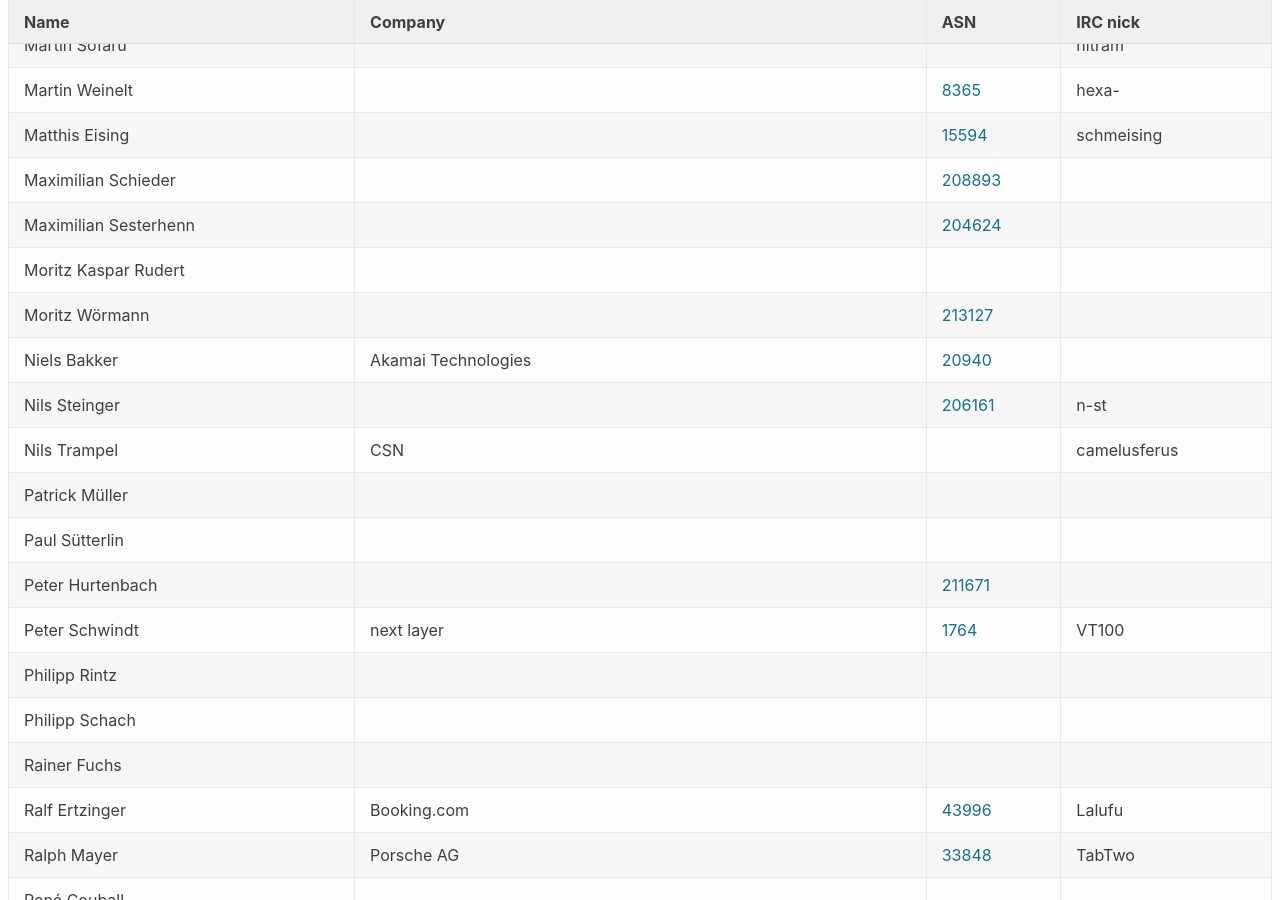
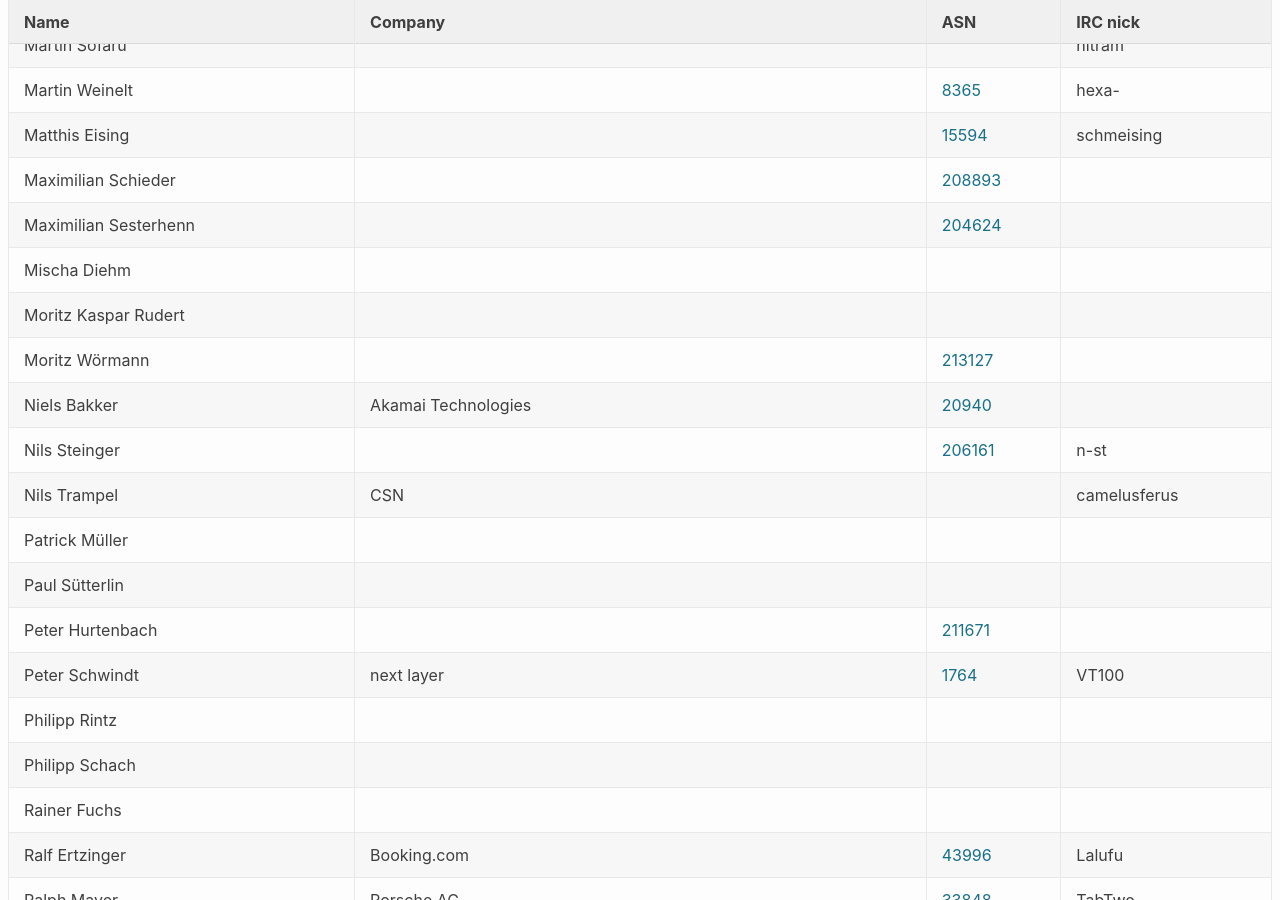
Before and after one commit to denog/pretix-attendeelist, a Jekyll site: the page built from denog14/index.md, in a window 1280 px wide and 900 px high, scrolled down 16449 px. Built offline with Jekyll 4.4.1, drawn with Linux system fonts in a browser that asks for light colours.

Commit message:
Latest data: Tue Nov  1 08:38:24 UTC 2022

```diff
--- a/_data/attendees_denog14_remote.json
+++ b/_data/attendees_denog14_remote.json
@@ -516,6 +516,12 @@
     "asn": "204624"
   },
   {
+    "name": "Mischa Diehm",
+    "company": null,
+    "irc": null,
+    "asn": null
+  },
+  {
     "name": "Moritz Kaspar Rudert",
     "company": null,
     "irc": null,
```
